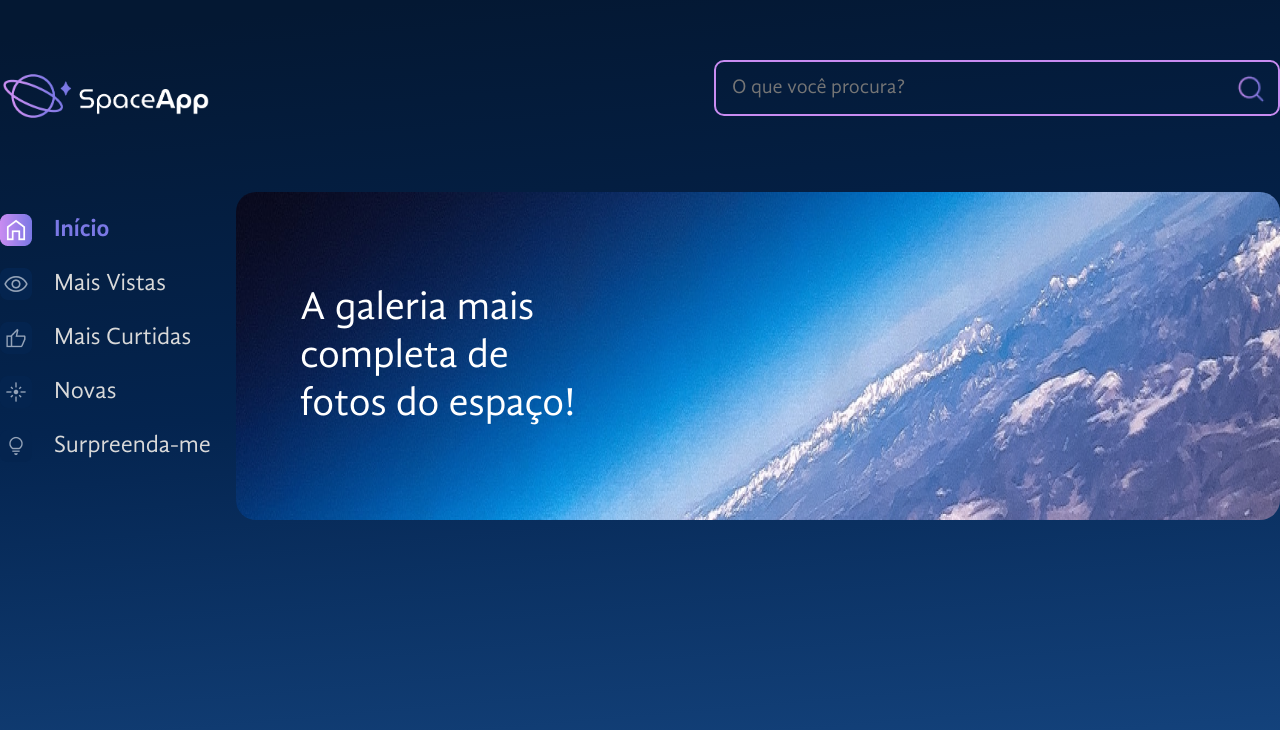
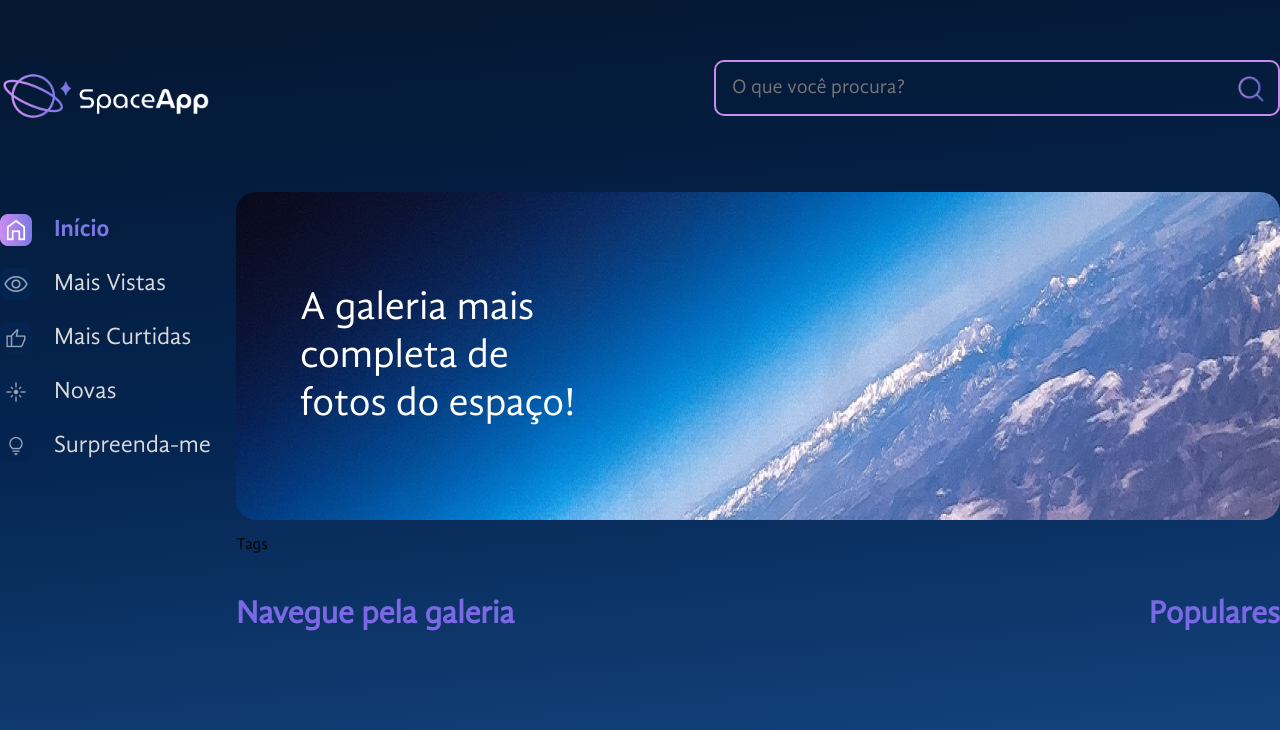
Before and after one commit to gabrielamenezes/space-app, a React (Vite) app: page / in a window 1280 px wide. Shown: the top 730 px of the page. Built offline with nearby package versions, Linux system fonts and the light colour scheme.

Commit message:
feat: add title component to gallery

```diff
--- a/src/App.jsx
+++ b/src/App.jsx
@@ -3,6 +3,7 @@
 import Header from "./components/Header";
 import AsideMenu from "./components/AsideMenu";
 import Banner from "./components/Banner";
+import Gallery from "./components/Gallery";
 
 const FundoGradiente = styled.div`
   background: linear-gradient(175deg, #041833 4.16%, #04244F 48%, #154580 96.76%);
@@ -19,6 +20,11 @@
   display: flex;
   gap: 24px;
 `
+const GalleryContainer = styled.section`
+  display: flex;
+  flex-direction: column;
+  flex-grow: 1;
+`
 function App() {
 
   return (
@@ -28,7 +34,10 @@
         <Header/>
         <MainContainer>
           <AsideMenu/>
-          <Banner text="A galeria mais completa de fotos do espaço!" backgroundImage="/src/assets/banner.png"/>
+          <GalleryContainer>
+            <Banner text="A galeria mais completa de fotos do espaço!" backgroundImage="/src/assets/banner.png"/>
+            <Gallery/>
+          </GalleryContainer>
         </MainContainer>
       </AppContainer>
 
--- /dev/null
+++ b/src/components/Gallery/Populares/index.jsx
@@ -0,0 +1,7 @@
+import Titulo from "../../Titulo"
+
+const Populares = () => {
+    return <Titulo $alinhamento='center'>Populares</Titulo>
+}
+
+export default Populares
--- /dev/null
+++ b/src/components/Gallery/Tags/index.jsx
@@ -0,0 +1,8 @@
+
+const Tags = () =>  {
+  return (
+    <p>Tags</p>
+  )
+}
+
+export default Tags
--- /dev/null
+++ b/src/components/Gallery/index.jsx
@@ -0,0 +1,30 @@
+import styled from "styled-components";
+import Titulo from "../Titulo";
+import Tags from "./Tags";
+import Populares from "./Populares";
+
+const GaleriaContainer = styled.div `
+    display: flex;
+`
+const SecaoFluida = styled.section`
+    flex-grow: 1;
+`
+
+const Gallery = () => {
+    return (
+        <>
+            <Tags/>
+            <GaleriaContainer>
+                <SecaoFluida>
+                    <Titulo>Navegue pela galeria</Titulo>
+                </SecaoFluida>
+
+                <Populares>
+
+                </Populares>
+            </GaleriaContainer>
+        </>
+    )
+}
+
+export default Gallery;
--- /dev/null
+++ b/src/components/Titulo/index.jsx
@@ -0,0 +1,9 @@
+import styled from "styled-components";
+
+const Titulo = styled.h2`
+    color: #7B68E6;
+    font-size: 32px;
+    text-align: ${props => props.$alinhamento ? props.$alinhamento : 'left'};
+`
+
+export default Titulo
```
